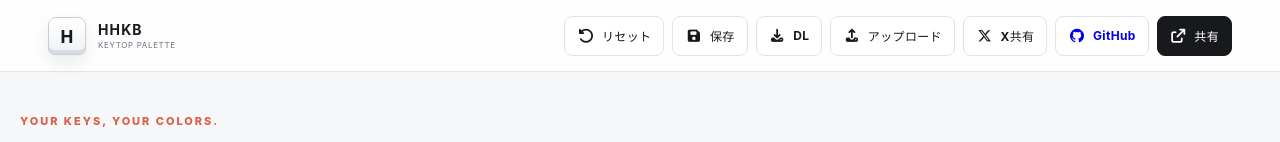
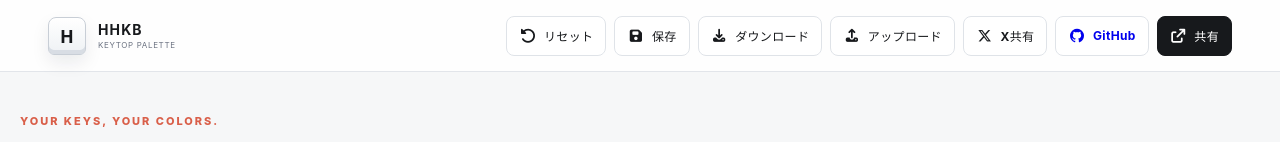
Before and after one commit to YoshihideShirai/hhkb-keytop-palette, a website built with Vite: page index.html in a window 1280 px wide. Shown: the top 142 px of the page. Built offline with nearby package versions, Linux system fonts and the light colour scheme.

Commit message:
Use full download label

```diff
--- a/index.html
+++ b/index.html
@@ -40,7 +40,7 @@
         </button>
         <button id="downloadPresetButton" class="button button-ghost icon-button" type="button" aria-label="プリセットファイルをダウンロード">
           <i class="fa-solid fa-download" aria-hidden="true"></i>
-          <span>DL</span>
+          <span>ダウンロード</span>
         </button>
         <button id="uploadPresetButton" class="button button-ghost icon-button" type="button" aria-label="プリセットファイルをアップロード">
           <i class="fa-solid fa-upload" aria-hidden="true"></i>
```
